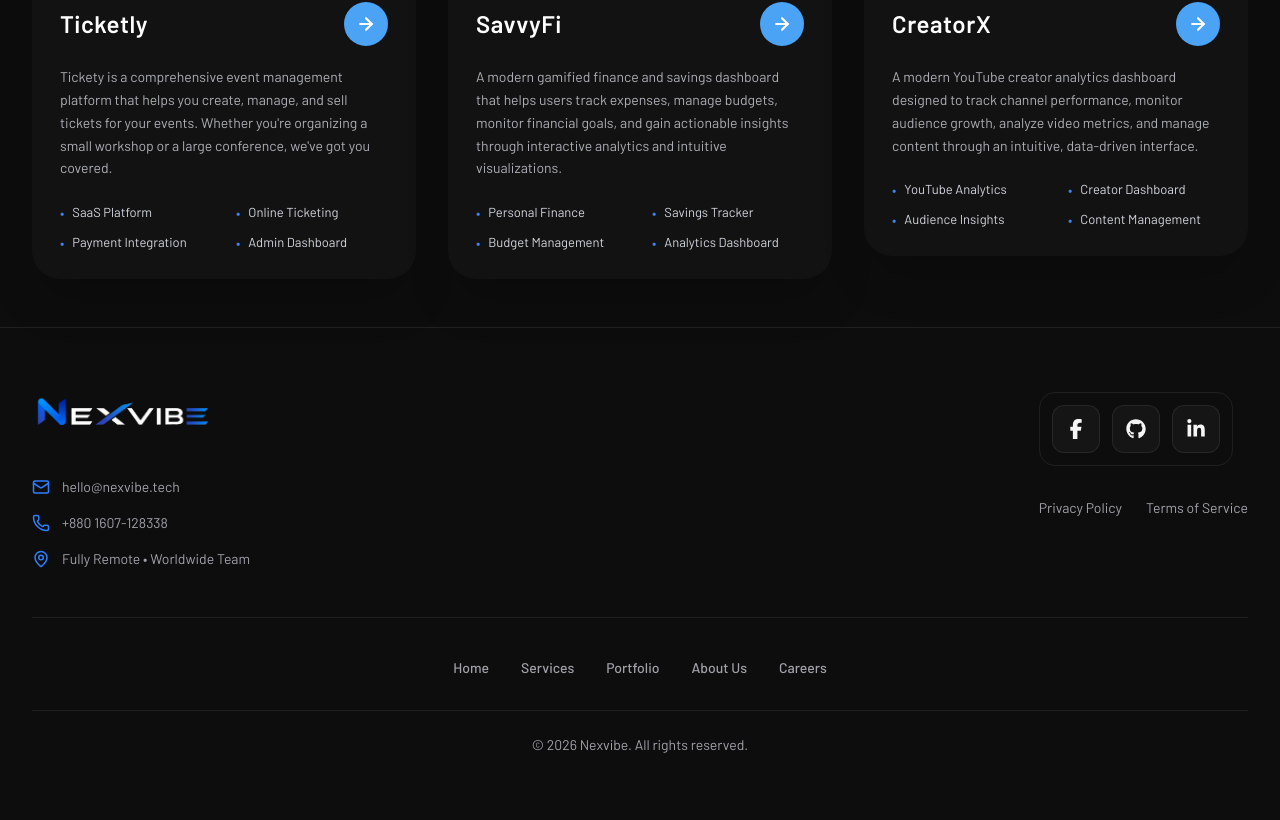
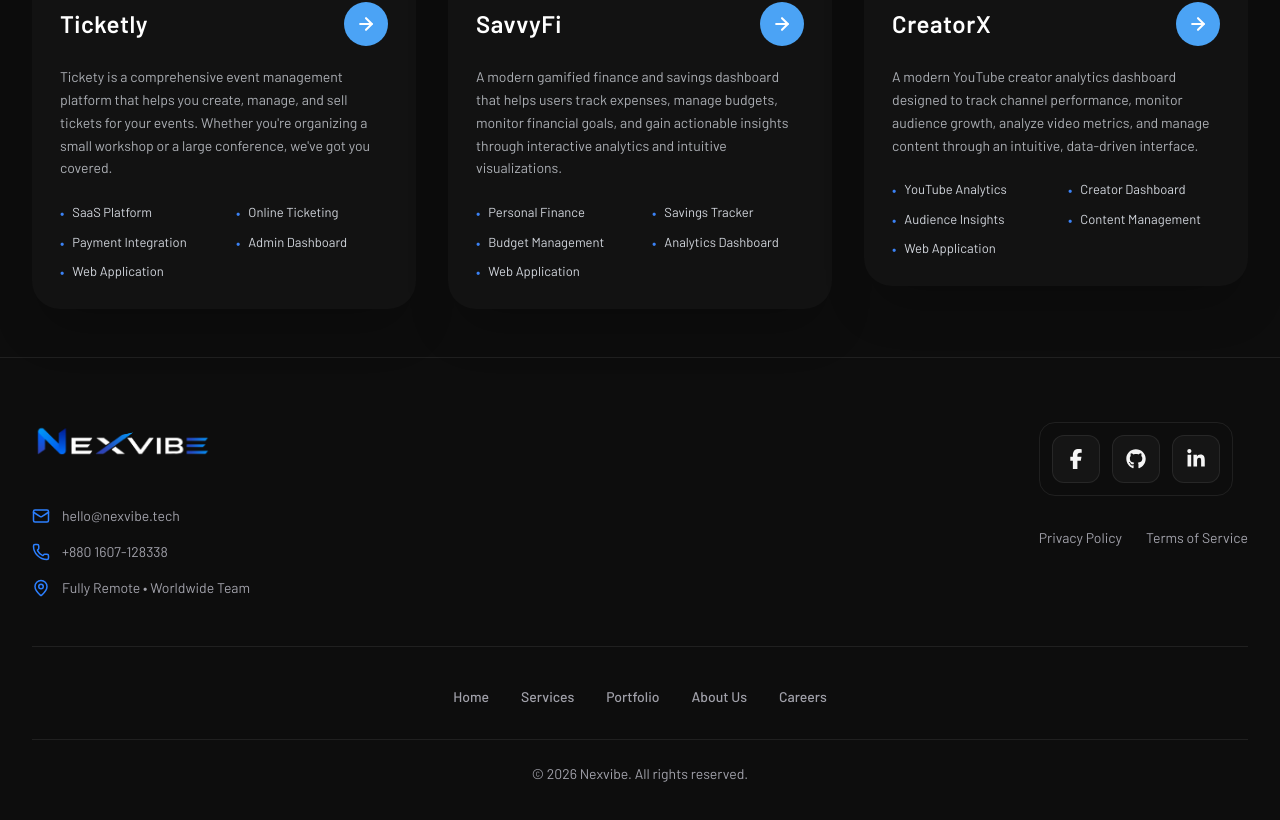
Before and after one commit to TheMehediHQ/Nexvibe, a Next.js app: page /portfolio in a window 1280 px wide. Shown: the part 1177-1997 px from the top of the page. Built offline with nearby package versions, Linux system fonts and the light colour scheme.

Commit message:
feat: i fix ,arque

```diff
--- a/app/(website)/portfolio/PortfolioSection.tsx
+++ b/app/(website)/portfolio/PortfolioSection.tsx
@@ -17,6 +17,7 @@ const portfolioData: PortfolioItem[] = [
   "Online Ticketing",
   "Payment Integration",
   "Admin Dashboard",
+  "Web Application",
 ],
 link: "https://preview.themeforest.net/item/venuex-event-ticketing-management-saas-dashboard-html-template/full_screen_preview/61427808",
   },
@@ -30,6 +31,7 @@ link: "https://preview.themeforest.net/item/venuex-event-ticketing-management-sa
     "Savings Tracker",
     "Budget Management",
     "Analytics Dashboard",
+    "Web Application",
   ],
   link: "https://preview.themeforest.net/item/savvyfi-gamified-finance-savings-dashboard-html-template/full_screen_preview/61010279",
 },
@@ -43,6 +45,7 @@ link: "https://preview.themeforest.net/item/venuex-event-ticketing-management-sa
     "Creator Dashboard",
     "Audience Insights",
     "Content Management",
+    "Web Application",
   ],
   link: "https://preview.themeforest.net/item/creatorx-youtube-creator-analytics-dashboard-html-template/full_screen_preview/62070859"}
 
@@ -165,7 +168,7 @@ export default function PortfolioSection() {
               className="bg-[#111112] border border-white/[0.06] rounded-xl px-4 py-2.5 text-xs text-gray-300 focus:outline-none focus:border-blue-500 cursor-pointer min-w-[140px]"
             >
               <option value="All">All Tech Stack</option>
-              <option value="Machine Learning">Machine Learning</option>
+              <option value="Web Application">Web Application</option>
               <option value="Blockchain">Blockchain</option>
               <option value="Algorithmic Trading">Algorithmic Trading</option>
             </select>
```
